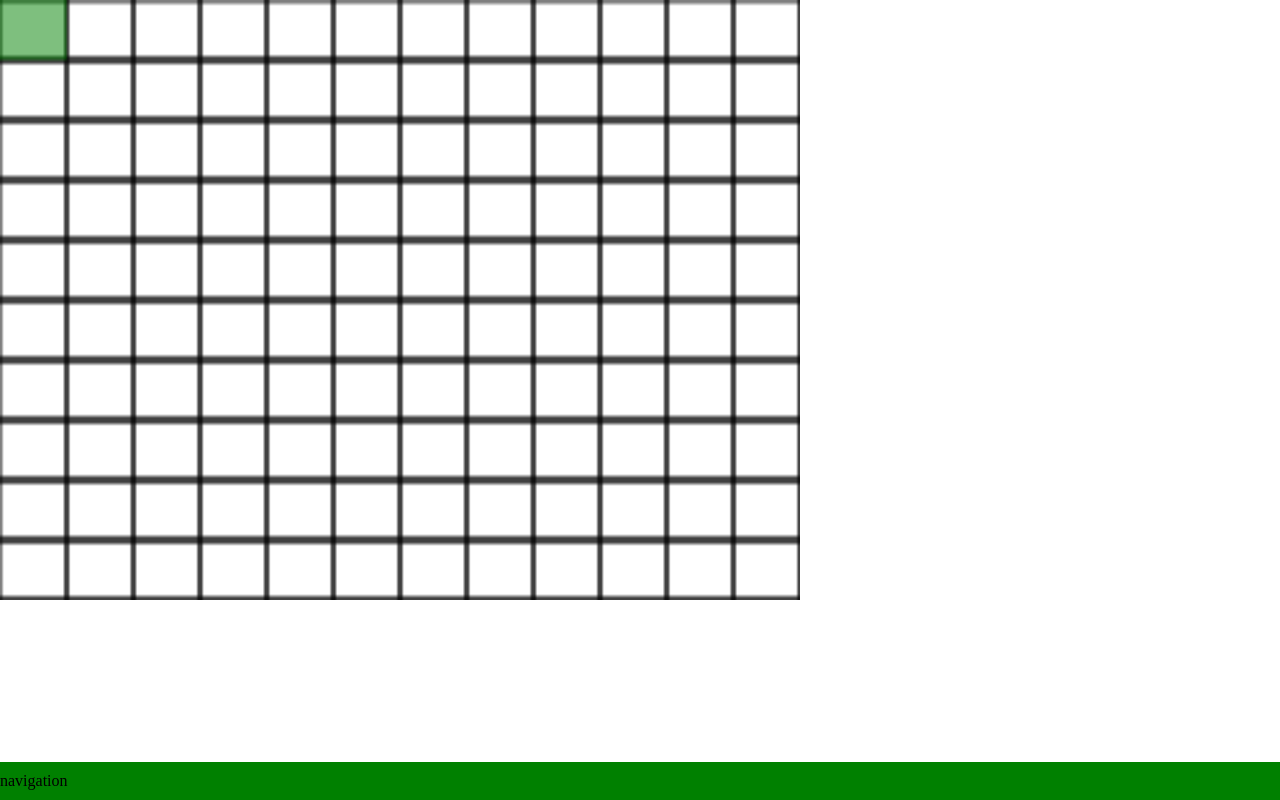
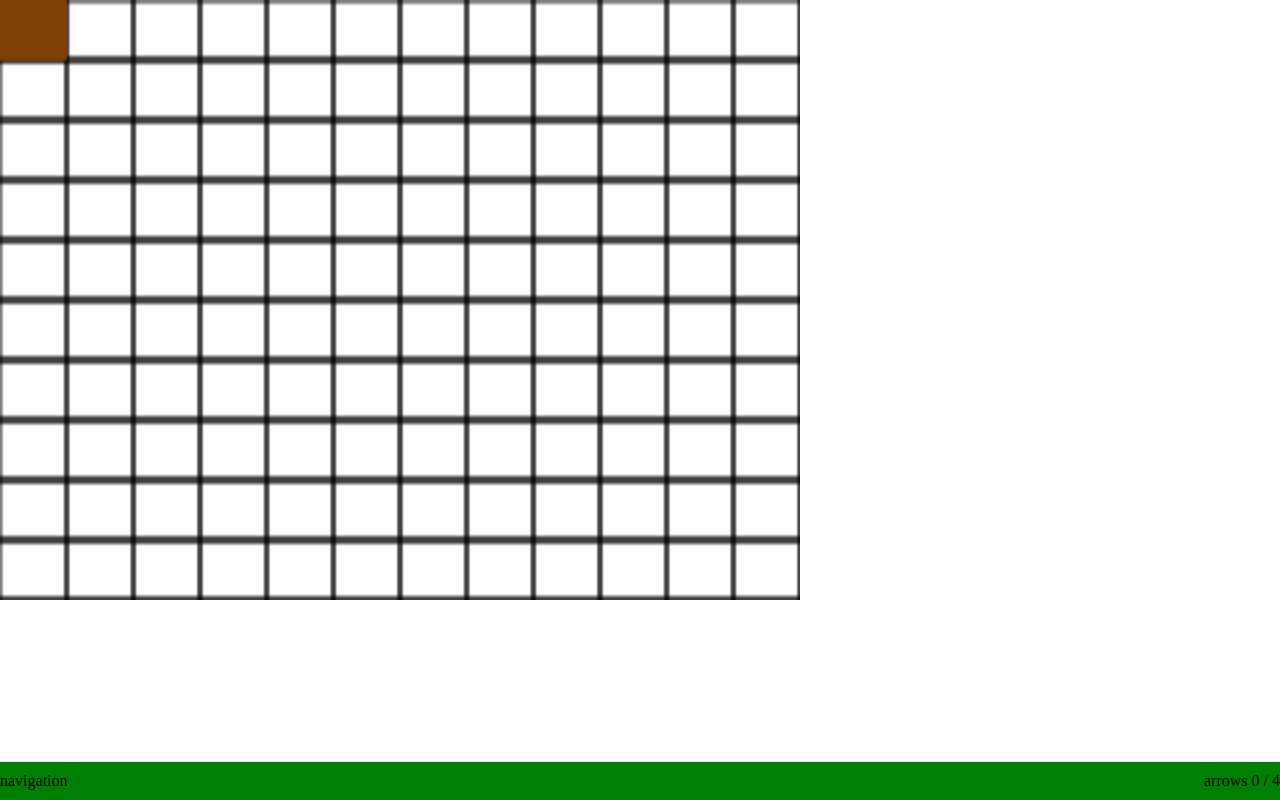
Before and after one commit to CknDev/chuchurkt, a website: page index.html in a window 1280 px wide. Drawn offline with Linux system fonts and the light colour scheme.

Commit message:
Adds throttle for arrows
Display at bottom right

```diff
--- a/index.html
+++ b/index.html
@@ -32,6 +32,9 @@
          width: 100%;
          left: 0;
          background: green;
+         display: flex;
+         flex-direction: row;
+         justify-content: space-between;
      }
     </style>
   </head>
@@ -42,6 +45,12 @@
     <canvas class="arrow"></canvas>
     <div class="tmux">
         <div class="select-mode">navigation</div>
+        <div class="arrows">
+            <span>arrows</span>
+            <span class="arrow-counter">0</span>
+            <span>/</span>
+            <span class="arrow-max"></span>
+        </div>
     </div>
     <script src="./dist/main.js" charset="utf-8"></script>
   </body>
```
Also changed, not shown: dist/main.js, 1 other file.
